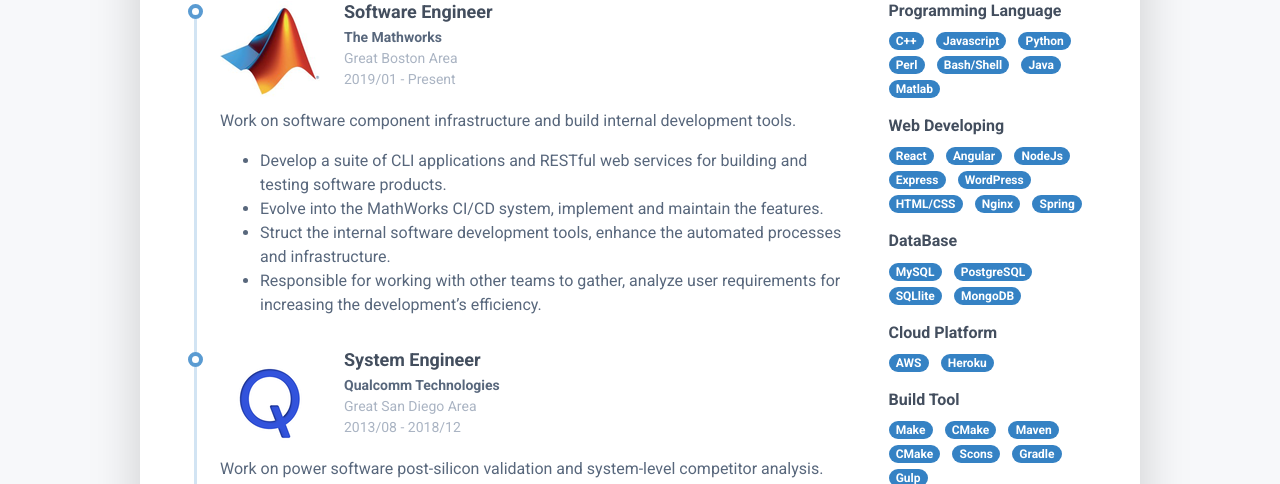
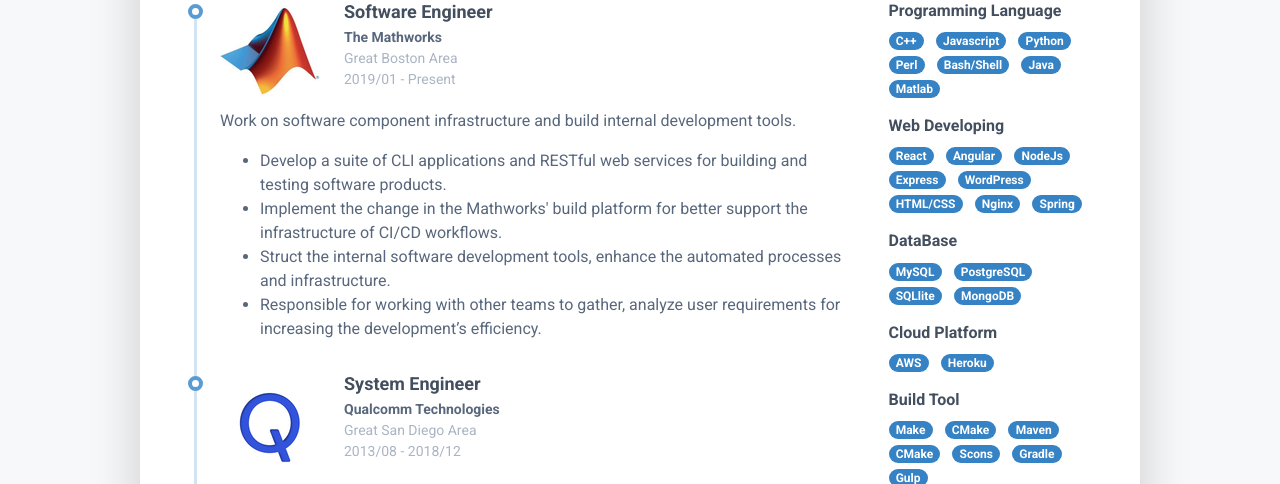
Before and after one commit to rong118/my_resume, a Node server app: page / in a window 1280 px wide. Shown: the part 577-1061 px from the top of the page. Run offline with Node 20, Linux system fonts and the light colour scheme; some libraries are stand-ins or nearby versions.

Commit message:
Modified the content in the ejs

```diff
--- a/views/index.ejs
+++ b/views/index.ejs
@@ -74,7 +74,7 @@
 										    <p>Work on software component infrastructure and build internal development tools.</p>
 										    <ul>
 											    <li>Develop a suite of CLI applications and RESTful web services for building and testing software products.</li>
-											    <li>Evolve into the MathWorks CI/CD system, implement and maintain the features.</li>
+											    <li>Implement the change in the Mathworks' build platform for better support the infrastructure of CI/CD workflows.</li>
 											    <li>Struct the internal software development tools, enhance the automated processes and infrastructure.</li>
                                                 <li>Responsible for working with other teams to gather, analyze user requirements for increasing the development’s efficiency.</li>
 										    </ul>
```
